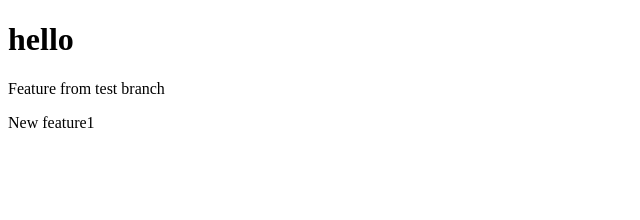
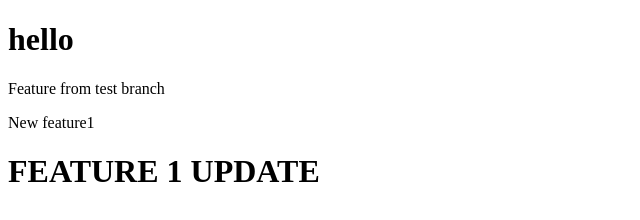
Before and after one commit to Rohan-mindbowser/git_practice, a plain HTML site: page index.html in a window 1280 px wide. Shown: the whole page, without its empty margins (0-640 px from the left). Drawn offline with Linux system fonts and the light colour scheme.

Commit message:
feature1 update added

```diff
--- a/index.html
+++ b/index.html
@@ -10,5 +10,6 @@
     <h1>hello</h1>
     <p>Feature from test branch</p>
     <p>New feature1</p>
+    <h1>FEATURE 1 UPDATE</h1>
 </body>
 </html>
```
